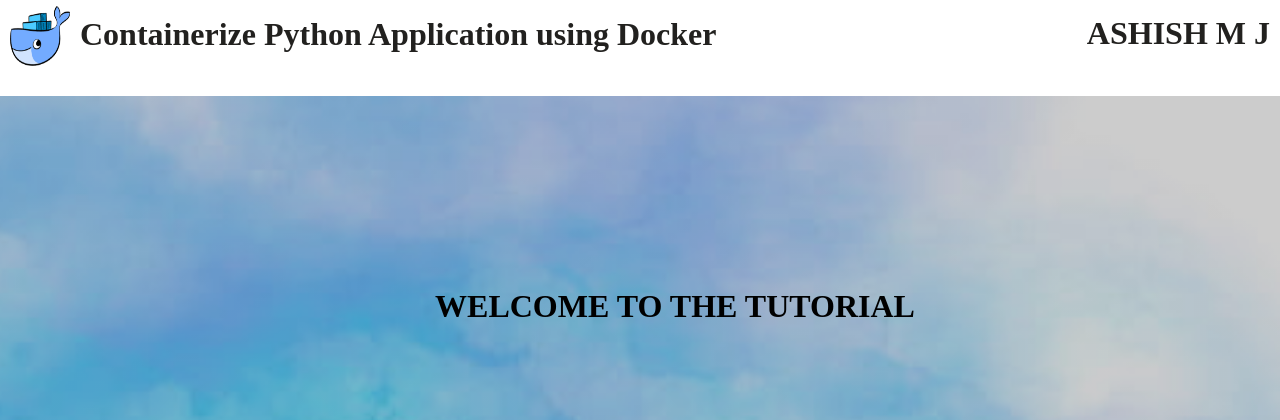
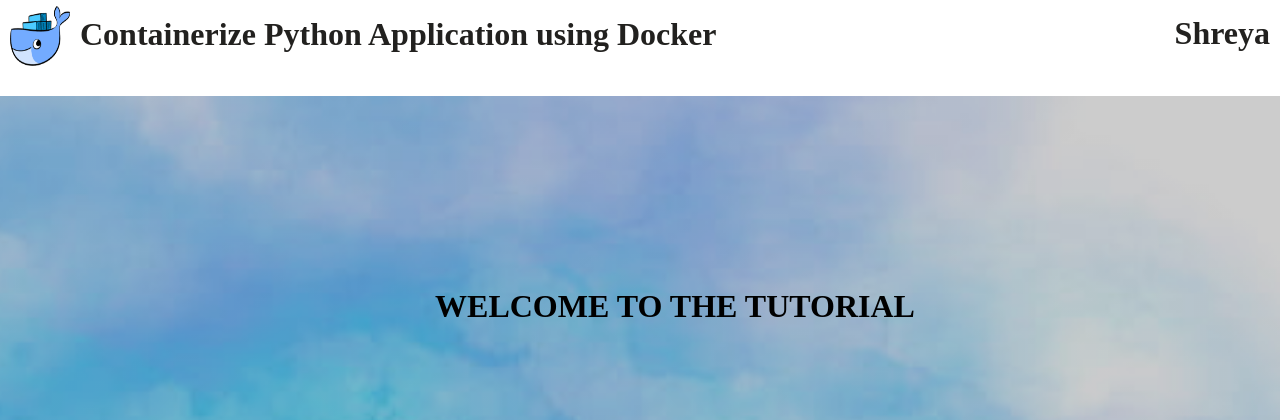
Before and after one commit to Shreya1shree5/proj1, a Flask app: page / in a window 1280 px wide. Shown: the top 420 px of the page. Run offline with Flask 3, Linux system fonts and the light colour scheme.

Commit message:
Update home.html

```diff
--- a/templates/home.html
+++ b/templates/home.html
@@ -14,7 +14,7 @@
            <img alt="logo" class="logo" src="../static/images/docker.png">
             <h1>Containerize Python Application using Docker</h1>
            <div class="row">
-            <h1 class="name">ASHISH M J</h1>
+            <h1 class="name">Shreya</h1>
             </div>
           </div>
       </div>
```
